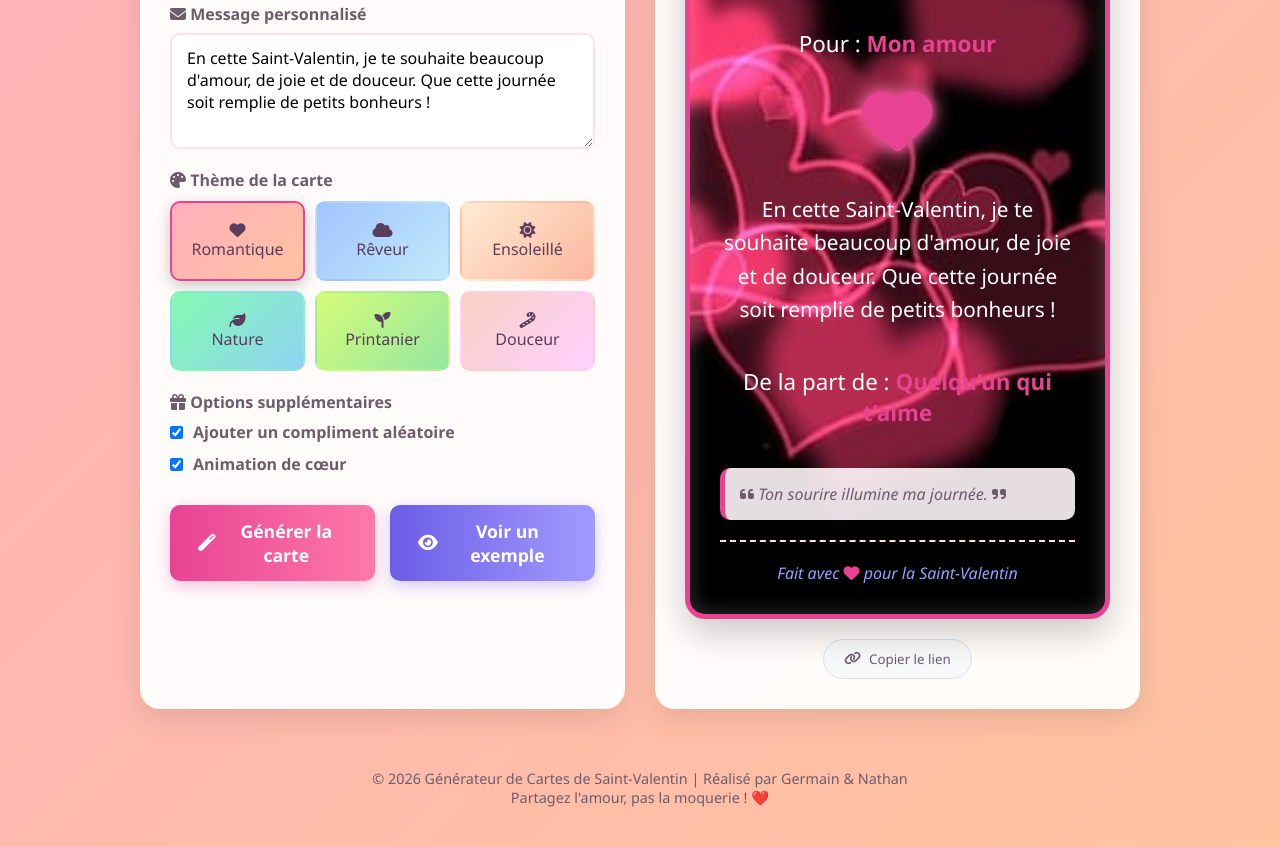
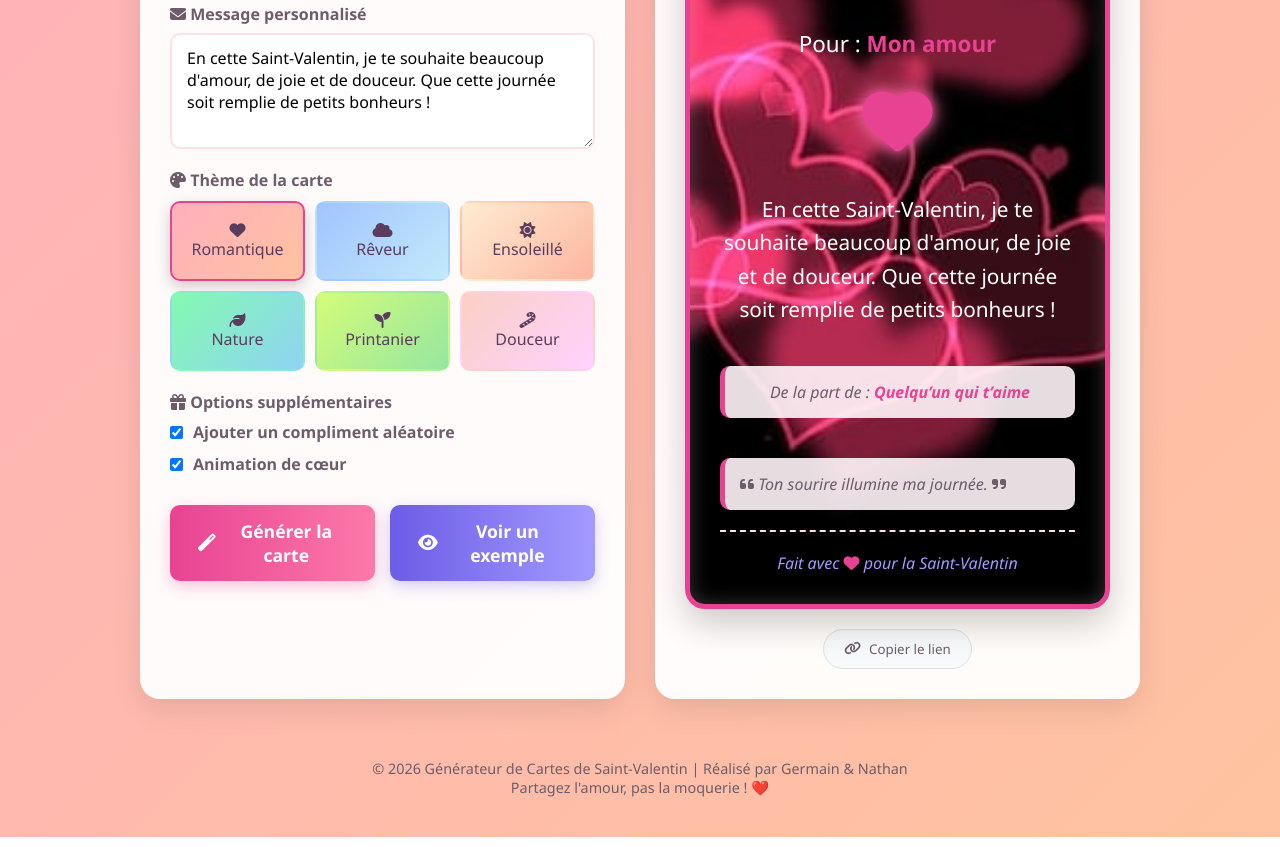
Before and after one commit to Germain29/Saint-Valentin, a plain HTML site: page Index.html in a window 1280 px wide. Shown: the part 540-1387 px from the top of the page. Drawn offline with nearby package versions, Linux system fonts and the light colour scheme.

Commit message:
Premier commit Saint-Valentin

```diff
--- a/i.css
+++ b/i.css
@@ -324,9 +324,13 @@ input:focus, select:focus, textarea:focus {
 }
 
 .card-from {
-    font-size: 1.4rem;
+    background-color: rgba(255,245,250,0.9);
+    border-radius: 10px;
+    padding: 15px;
     margin-top: 20px;
-    color: white;
+    border-left: 5px solid #e84393;
+    font-style: italic;
+    color: #6d5d6b;
 }
 
 .card-from span {
```
